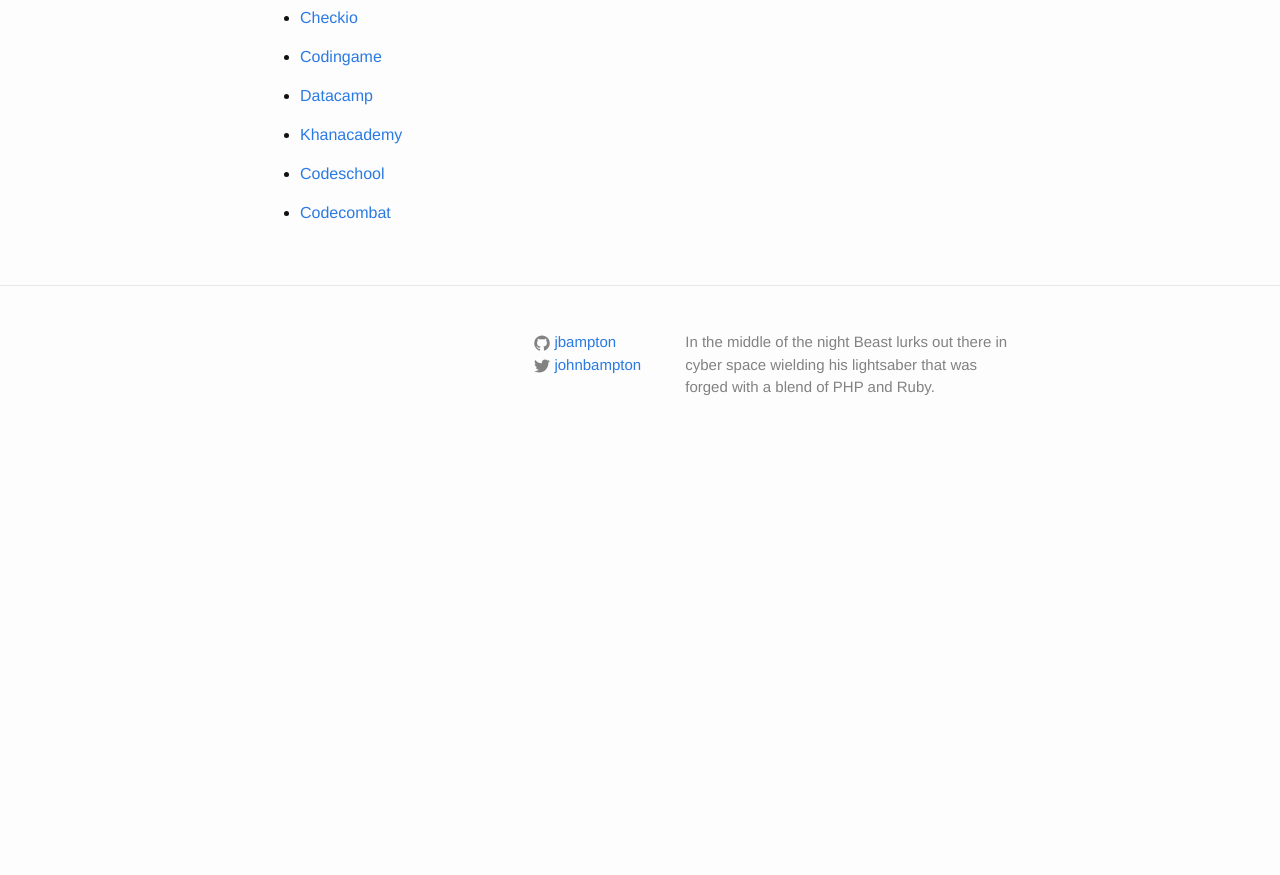
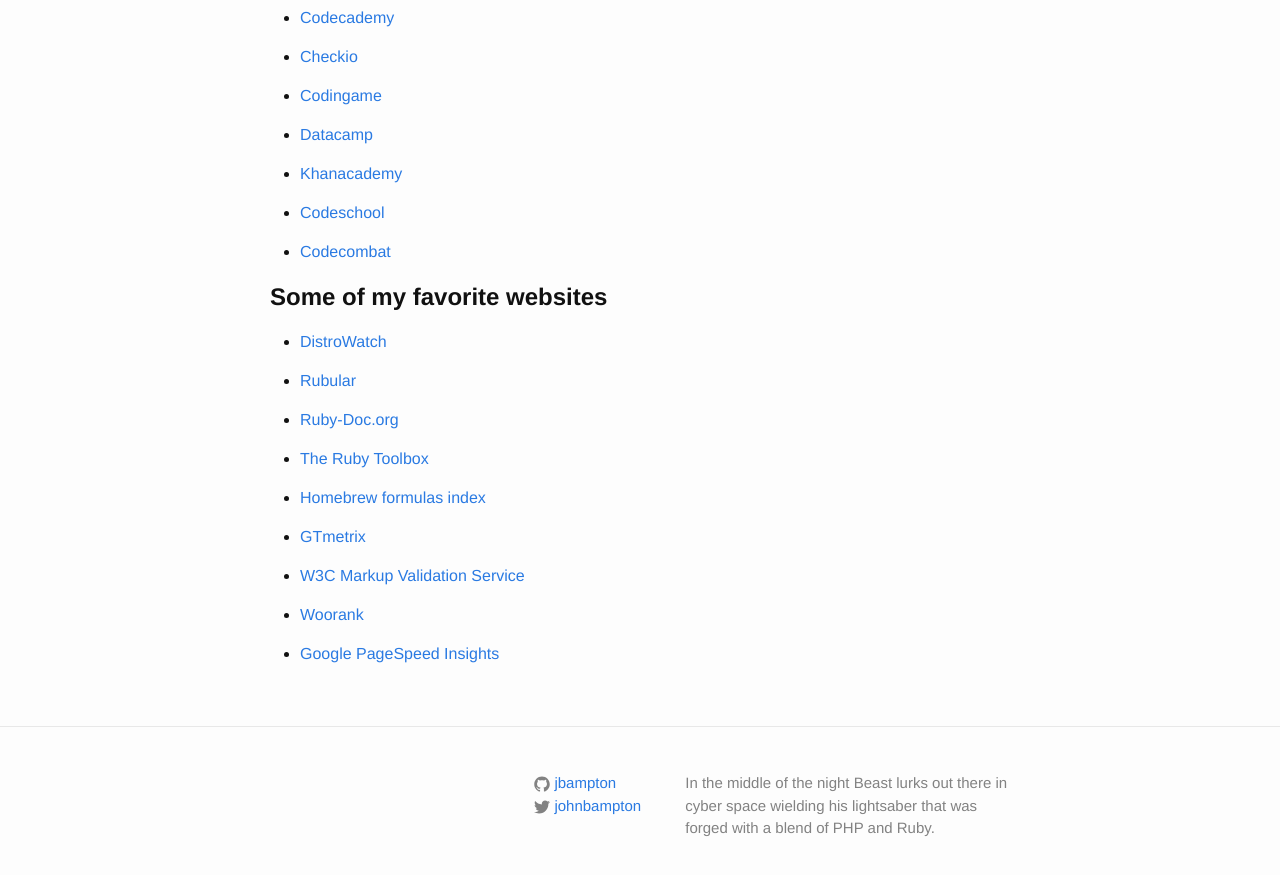
Before and after one commit to slurpcode/beast, a Jekyll site: the page built from about.md, in a window 1280 px wide and 900 px high, scrolled down 1442 px. Shown: the top 875 px of the window. Built offline with Jekyll 4.4.1, drawn with Linux system fonts in a browser that asks for light colours; before the commit the page ends 1901 px from its top, so only the background shows below that; some of the changed text lies outside the part shown.

Commit message:
update about.md

```diff
--- a/about.md
+++ b/about.md
@@ -32,9 +32,9 @@ https://en.wikipedia.org/wiki/Markdown){:target="_blank"} and [GitHub Pages](htt
 https://xmlgraphics.apache.org/fop/){:target="_blank"}, [DITA Open Toolkit](
 http://www.dita-ot.org/){:target="_blank"}, [DocBook](
 http://www.docbook.org/){:target="_blank"}, [XML](
-https://en.wikipedia.org/wiki/XML){:target="_blank"}  , [XPath](
-https://en.wikipedia.org/wiki/XPath){:target="_blank"}  , [XSLT](
-https://en.wikipedia.org/wiki/XSLT){:target="_blank"}  , [XSL-FO](
+https://en.wikipedia.org/wiki/XML){:target="_blank"}, [XPath](
+https://en.wikipedia.org/wiki/XPath){:target="_blank"}, [XSLT](
+https://en.wikipedia.org/wiki/XSLT){:target="_blank"}, [XSL-FO](
 https://en.wikipedia.org/wiki/XSL_Formatting_Objects){:target="_blank"}, [XQuery](
 https://en.wikipedia.org/wiki/XQuery){:target="_blank"}, [Saxon](
 http://www.saxonica.com/welcome/welcome.xml){:target="_blank"}, [Ibex](
@@ -72,6 +72,11 @@ http://rvm.io/){:target="_blank"}
 https://www.microsoft.com/en-au/windows/features){:target="_blank"}, [OS X El Capitan](
 http://www.apple.com/au/osx/whats-new/){:target="_blank"}, [Linux mainly Ubuntu variants, Xubuntu, Lubuntu, Kubuntu](
 http://www.ubuntu.com/){:target="_blank"}, [Linux Mint](https://www.linuxmint.com/){:target="_blank"}
+
+- [HTML 5](
+https://developer.mozilla.org/en-US/docs/Web/Guide/HTML/HTML5){:target="_blank"}, [CSS](
+https://www.w3.org/Style/CSS/Overview.en.html){:target="_blank"}, [jQuery](
+https://jquery.com/){:target="_blank"}, [Bootstrap](http://getbootstrap.com/){:target="_blank"}  - I try not to focus on the front end.
 
 
 **I sometimes manage to find work here - I against the millions...**
@@ -134,32 +139,25 @@ https://soundcloud.com/johnbampton
 http://johnbampton.tumblr.com/
 
 https://www.pinterest.com/johnbampton/
+{:/comment}
 
+**Some of my favorite websites**
+===============================
 
-Some of my favorite websites
-====================================
+- [DistroWatch](http://distrowatch.com){:target="_blank"}
 
-http://distrowatch.com
+- [Rubular](http://rubular.com/){:target="_blank"}
 
-http://rubular.com/
+- [Ruby-Doc.org](http://ruby-doc.org/){:target="_blank"}
 
-http://ruby-doc.org/
+- [The Ruby Toolbox](https://www.ruby-toolbox.com/){:target="_blank"}
 
-https://www.ruby-lang.org/en/
+- [Homebrew formulas index](http://brewformulas.org/){:target="_blank"}
 
-https://www.ruby-toolbox.com/
+- [GTmetrix](https://gtmetrix.com/){:target="_blank"}
 
-http://brew.sh/
+- [W3C Markup Validation Service](https://validator.w3.org/){:target="_blank"}
 
-http://brewformulas.org/
+- [Woorank](https://www.woorank.com/){:target="_blank"}
 
-https://www.virtualbox.org/
-
-https://gtmetrix.com/
-
-https://validator.w3.org/
-
-https://www.woorank.com/
-
-https://developers.google.com/speed/pagespeed/insights/
-{:/comment}
+- [Google PageSpeed Insights](https://developers.google.com/speed/pagespeed/insights/){:target="_blank"}
```
